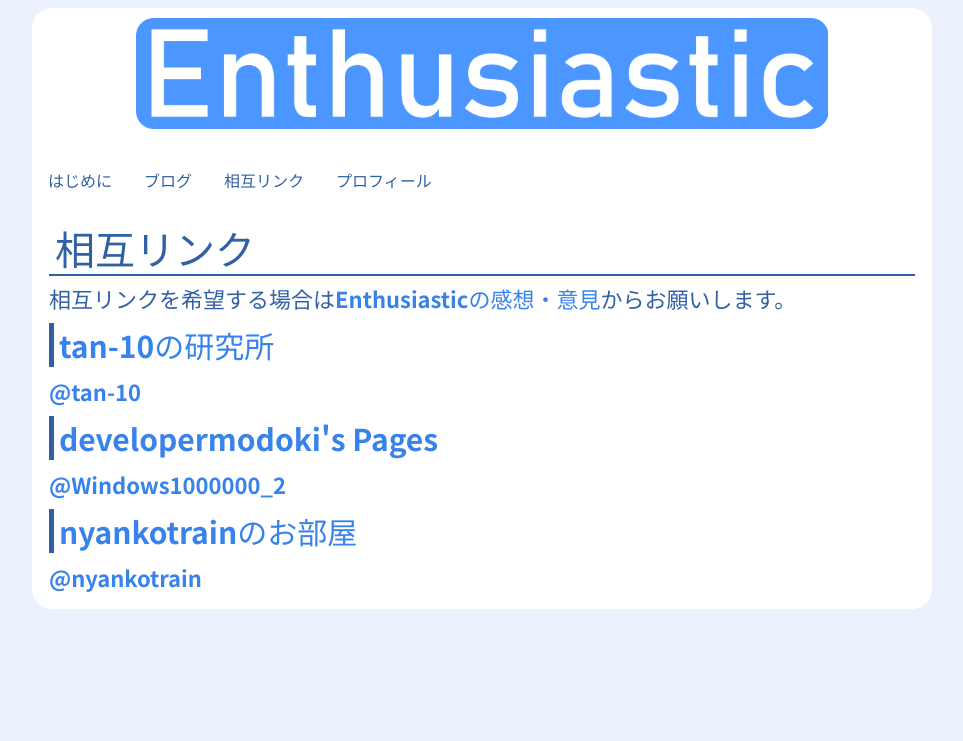
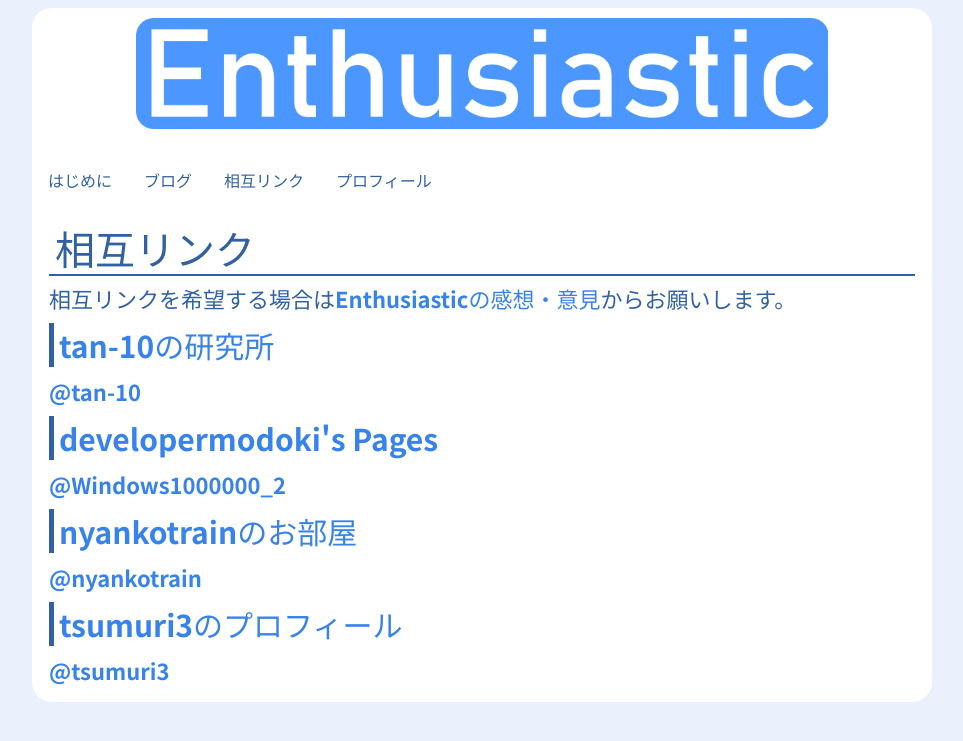
Before and after one commit to Diawadenta/Diawadenta.github.io, a Jekyll site: the page built from interlinks.md, in a window 1280 px wide. Shown: the top 741 px of the page, without its empty margins (158-1121 px from the left). Built offline with Jekyll 4.4.1, drawn with Linux system fonts in a browser that asks for light colours.

Commit message:
Update interlinks.md

```diff
--- a/interlinks.md
+++ b/interlinks.md
@@ -15,3 +15,7 @@ pagename: 相互リンク
 <h2><a href="https://neko001robov.github.io/">nyankotrainのお部屋</a></h2>
 
 <a href="https://scratch.mit.edu/users/nyankotrain/">@nyankotrain</a>
+
+<h2><a href="http://plsk.net/tsumuri3-profile">tsumuri3のプロフィール</a></h2>
+
+<a href="https://scratch.mit.edu/users/tsumuri3/">@tsumuri3</a>
```
